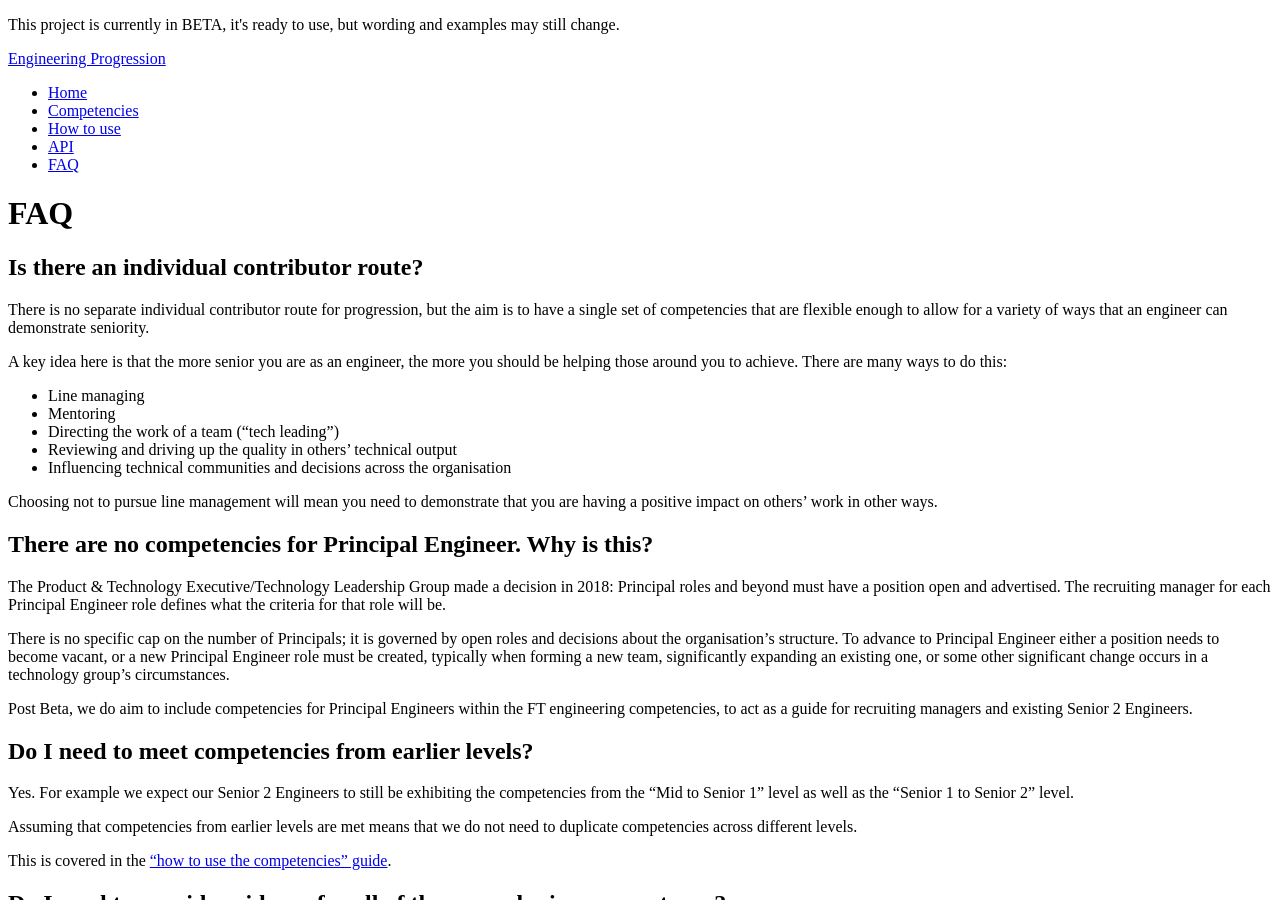
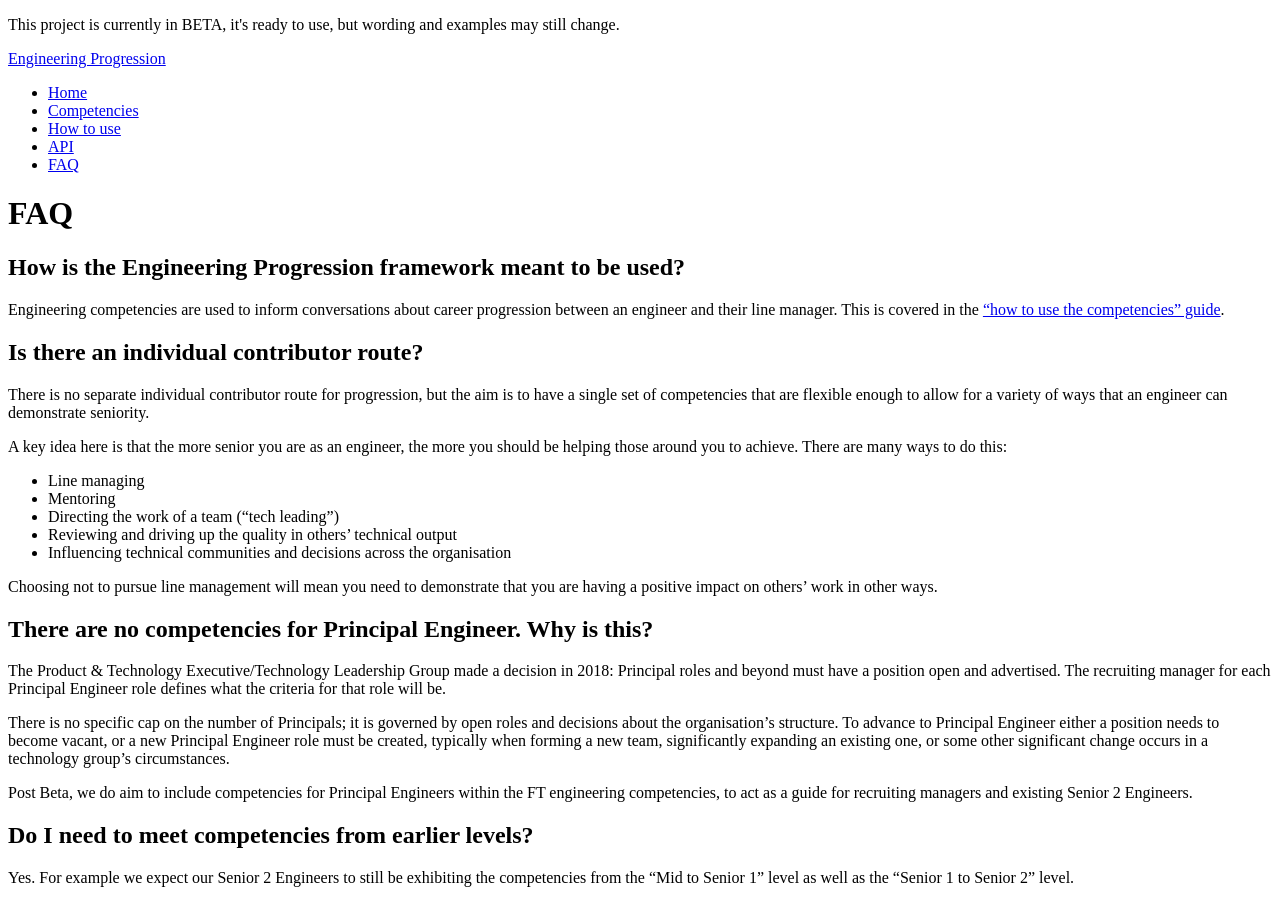
Before and after one commit to Financial-Times/engineering-progression, a Jekyll site: the page built from site/pages/faq.md, in a window 1280 px wide and 900 px high. Built offline with Jekyll 4.4.1, drawn with Linux system fonts in a browser that asks for light colours; a style sheet for code colours, icons or effects is not loaded.

Commit message:
add FAQ linking to "How to use" guide (#322)

```diff
--- a/site/pages/faq.md
+++ b/site/pages/faq.md
@@ -6,6 +6,12 @@ layout: o-layout-docs
 ---
 
 # {{page.title}}
+
+## How is the Engineering Progression framework meant to be used?
+
+Engineering competencies are used to inform conversations about career
+progression between an engineer and their line manager. This is covered
+in the ["how to use the competencies" guide](/competencies/how-to-use).
 
 ## Is there an individual contributor route?
 
```
